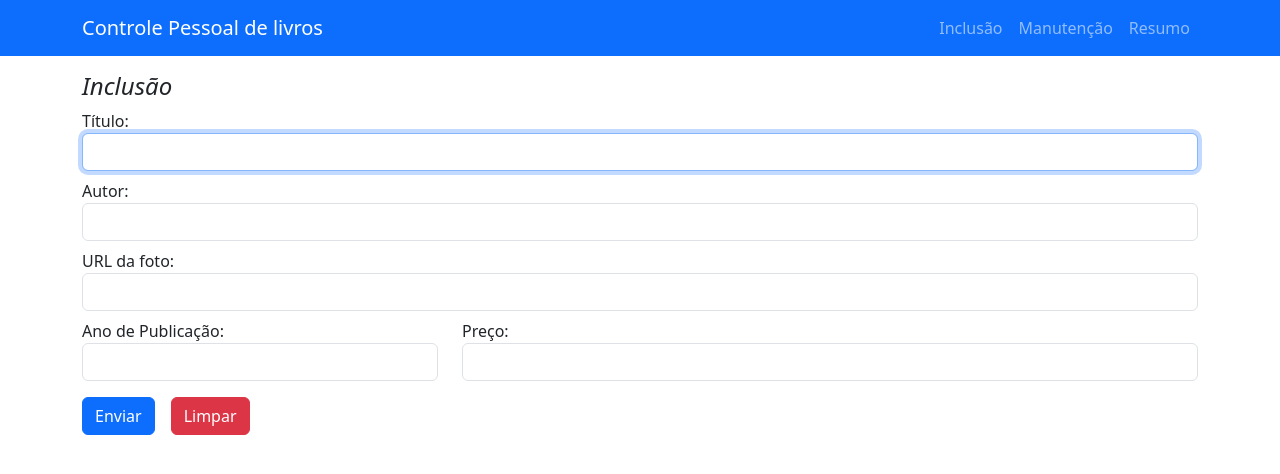
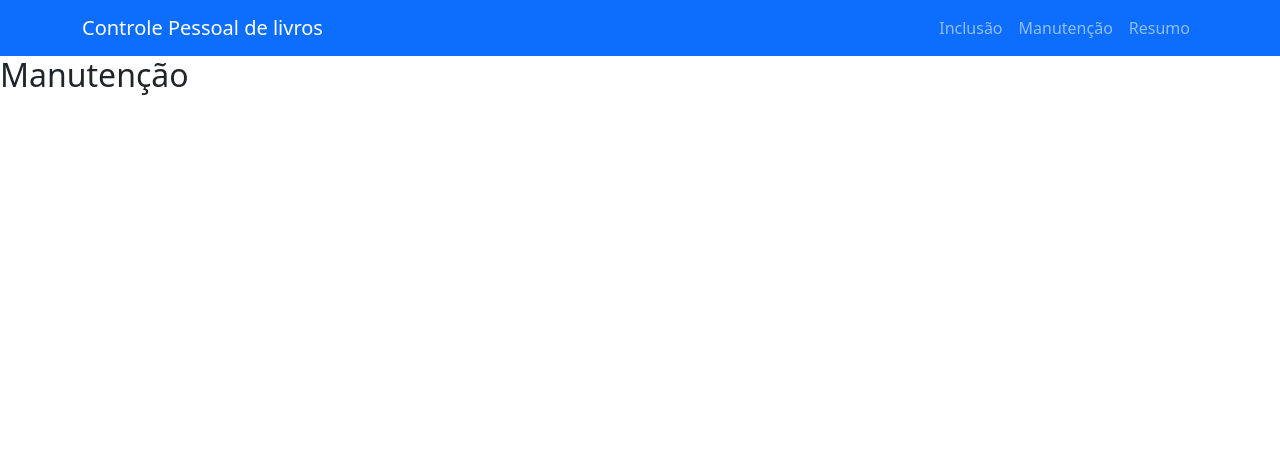
Before and after one commit to AlexandreIr/controle_livros, a React (Create React App) app: page /manut in a window 1280 px wide. Shown: the top 474 px of the page. Built offline with nearby package versions, Linux system fonts and the light colour scheme.

Commit message:
feat: add functionality to the superior menu and bookresume and bookmanutentioncreation

```diff
--- a/config_axios.js
+++ /dev/null
@@ -1,3 +0,0 @@
-import axios from "axios";
-
-export const inAxios=axios.create({baseURL:'https://localhost:3001/'});
--- a/package.json
+++ b/package.json
@@ -10,6 +10,7 @@
     "react": "^18.2.0",
     "react-dom": "^18.2.0",
     "react-hook-form": "^7.47.0",
+    "react-router-dom": "^6.18.0",
     "react-scripts": "^5.0.1",
     "web-vitals": "^2.1.4"
   },
--- a/src/App.js
+++ b/src/App.js
@@ -1,11 +1,18 @@
+import { Route, Routes } from "react-router-dom";
 import BookInclusion from "./component/bookInclusion";
 import SuperiorMenu from "./component/superiorMenu";
+import BookManutention from "./component/bookManutention";
+import BookResume from "./component/bookResume";
 
 const App=()=>{
   return (
     <>
       <SuperiorMenu/>
-      <BookInclusion/>
+        <Routes>
+          <Route path="/" element={<BookInclusion/>}/>
+          <Route path="manut" element={<BookManutention/>}/>
+          <Route path="resumo" element={<BookResume/>}/>
+        </Routes>
     </>
   );
 }
--- a/src/component/bookInclusion.js
+++ b/src/component/bookInclusion.js
@@ -1,6 +1,6 @@
 import { useState } from "react";
 import { useForm } from "react-hook-form";
-import { inAxios } from "../../config_axios";
+import { inAxios } from "../config_axios";
 
 const BookInclusion = () => {
     const { register, handleSubmit, reset }= useForm();
@@ -10,7 +10,7 @@ const BookInclusion = () => {
     const save = async (fields) =>{
         try{
             const response = await inAxios.post("books", fields);
-            setWarning(`Livro cadastrado com código ${response.data.id}`);
+            setWarning(`OK! Livro cadastrado com código ${response.data.id}`);
         } catch (err){
             setWarning(`Erro! Livro não cadastrado: ${err}`);
         }
@@ -25,7 +25,7 @@ const BookInclusion = () => {
     return (
         <div className="container">
             <h4 className="fst-italic mt-3">Inclusão</h4>
-            <form onSubmit={handleSubmit(save)}>
+            <form onSubmit={handleSubmit(save)} className="mb-3">
                 <div className="form-group">
                     <label htmlFor="Titulo">Título:</label>
                     <input type="text" className="form-control" id="Titulo" required
@@ -56,7 +56,7 @@ const BookInclusion = () => {
                 <input type="submit" className="btn btn-primary mt-3 me-3" value="Enviar"/>
                 <input type="reset" className="btn btn-danger mt-3 " value="Limpar"/>
             </form>
-            <div className={warning.startsWith("Ok!")?"alert-alert-success":warning.startsWith("Erro")?"alert alert-danger":""}>{warning}</div>
+            <div className={warning.startsWith("Oks")?"alert alert-success":warning.startsWith("Erro")?"alert alert-danger":""}>{warning}</div>
         </div>
     );
 }
--- /dev/null
+++ b/src/component/bookManutention.js
@@ -0,0 +1,7 @@
+const BookManutention = () => {
+    return (
+        <h2>Manutenção</h2>
+     );
+}
+
+export default BookManutention;
--- /dev/null
+++ b/src/component/bookResume.js
@@ -0,0 +1,7 @@
+const BookResume = () => {
+    return (
+        <h1>Resumo</h1>
+     );
+}
+
+export default BookResume;
--- /dev/null
+++ b/src/config_axios.js
@@ -0,0 +1,3 @@
+import axios from "axios";
+
+export const inAxios=axios.create({baseURL:'http://localhost:3001/'});
--- a/src/index.js
+++ b/src/index.js
@@ -1,8 +1,11 @@
 import React from 'react';
 import ReactDOM from 'react-dom/client';
 import App from './App';
+import { BrowserRouter } from 'react-router-dom';
 
 const root = ReactDOM.createRoot(document.getElementById('root'));
 root.render(
-    <App />
+    <BrowserRouter>
+        <App />
+    </BrowserRouter>
 );
```
Also changed, not shown: 1 other file (tests, documents, lock files or other folders).
